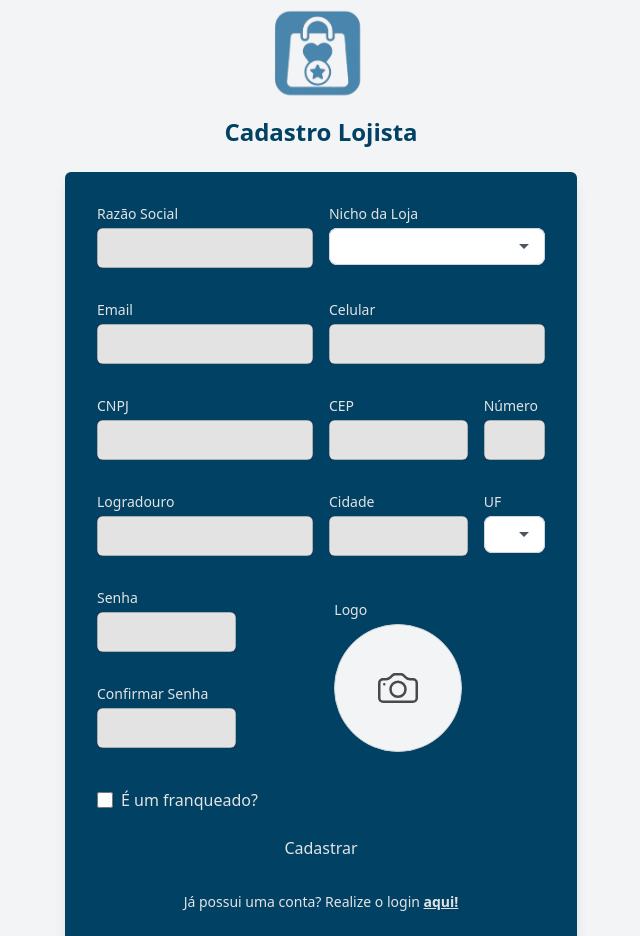
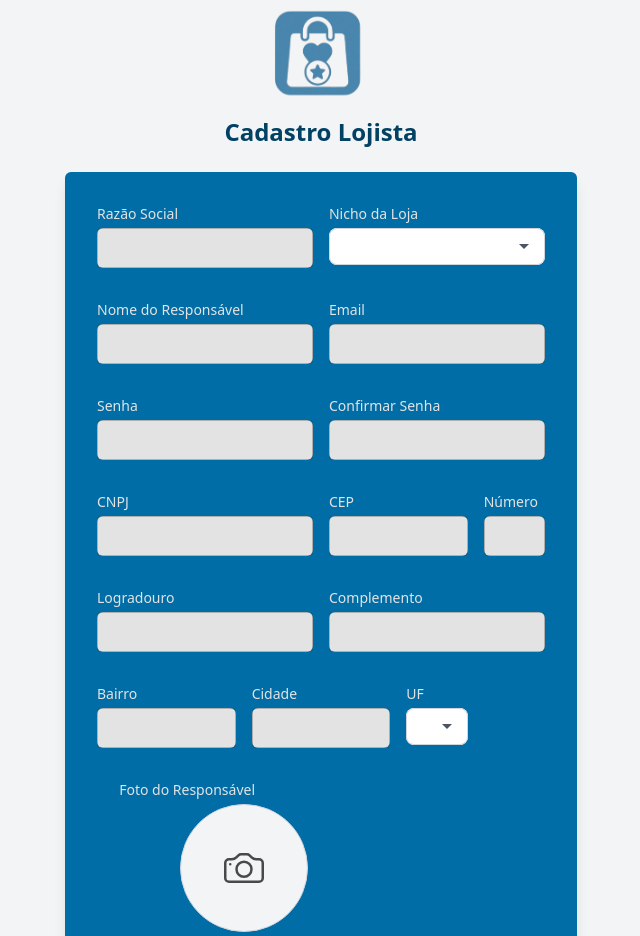
Before and after one commit to CaioAdriano1199/BuyScoreLojistaTelas, a Next.js app: page /cadastro in a window 1280 px wide. Shown: the top 936 px of the page, without its empty margins (319-959 px from the left). Built offline with nearby package versions, Linux system fonts and the light colour scheme.

Commit message:
cadastro funcionando

```diff
--- a/package.json
+++ b/package.json
@@ -12,6 +12,7 @@
     "@emotion/react": "^11.14.0",
     "@emotion/styled": "^11.14.1",
     "@mui/material": "^7.3.4",
+    "axios": "^1.13.2",
     "next": "15.5.4",
     "react": "19.1.0",
     "react-dom": "19.1.0",
--- a/src/app/cadastro/page.js
+++ b/src/app/cadastro/page.js
@@ -7,7 +7,7 @@ export default function CadastroPage() {
   return (
     <div className="flex flex-col items-center justify-center min-h-screen bg-gray-100">
       <Image src="/logo.png" alt="Logo" width={80} height={80} priority className="mb-4 w-32 h-auto" />
-      <h1 className="text-2xl font-bold text-[rgb(0,65,100)] mb-6">Cadastro Lojista</h1>
+      <h1 className="text-2xl font-bold text-[var(--azulescuro)] mb-6">Cadastro Lojista</h1>
 
       <Card className="rounded-2xl shadow-lg p-8 w-full max-w-lg mb-[5%]">
         <CadastroForm />
--- a/src/app/components/cadastroform/cadastroform.js
+++ b/src/app/components/cadastroform/cadastroform.js
@@ -5,125 +5,183 @@ import Input from "../input/input";
 import Button from "../button/button";
 import Combobox from "../combobox/combobox";
 import { top100Films, ufs } from "../combobox/comboboxdata";
-import CameraButton from "../cameraButton/CameraButton";
-import { Router } from "next/router";
+import CameraButton from "../CameraButton/CameraButton";
 
 export default function CadastroForm() {
-  const [isFranqueado, setIsFranqueado] = useState(false);
   const [razaoSocial, setRazaoSocial] = useState("");
   const [nichoLoja, setNichoLoja] = useState("");
+  const [nome, setNome] = useState("");
   const [email, setEmail] = useState("");
-  const [celular, setCelular] = useState("");
+  const [senha, setSenha] = useState("");
+  const [confirmarSenha, setConfirmarSenha] = useState("");
+  const [fotoUsuario, setfotoUsuario] = useState("");
   const [cnpj, setCnpj] = useState("");
   const [cep, setCep] = useState("");
   const [logradouro, setLogradouro] = useState("");
+  const [complemento, setComplemento] = useState("");
+  const [bairro, setBairro] = useState("");
   const [numero, setNumero] = useState("");
   const [cidade, setCidade] = useState("");
   const [estado, setEstado] = useState("");
-  const [senha, setSenha] = useState("");
-  const [confirmarSenha, setConfirmarSenha] = useState("");
-  const [cnpjMatriz, setCnpjMatriz] = useState("");
-  const [codigoVerificacao, setCodigoVerificacao] = useState("");
+
   const router = useRouter();
 
   const handleSubmit = async (e) => {
     e.preventDefault();
 
-    const dados = {
+    if (senha !== confirmarSenha) {
+      alert("As senhas não coincidem!");
+      return;
+    }
+
+    const payload = {
+      cnpj,
       razaoSocial,
-      nichoLoja,
+      descricao: nichoLoja?.label || nichoLoja || "",
+      seguimento: nichoLoja?.label || nichoLoja || "",
+      nome,
       email,
-      celular,
-      cnpj,
+      senha,
+      perfilUsuario: 1,
+      fotoUsuario,
       cep,
       logradouro,
-      numero,
+      complemento,
+      bairro,
       cidade,
-      estado,
-      senha,
-      confirmarSenha,
-      isFranqueado,
-      cnpjMatriz,
-      codigoVerificacao,
+      numero: Number(numero),
+      uf: estado?.value || estado || "",
     };
 
     try {
-      const res = await fetch("/api/cadastro", {
+      const res = await fetch("/cadastro/api/cadastro", {
         method: "POST",
         headers: { "Content-Type": "application/json" },
-        body: JSON.stringify(dados),
+        body: JSON.stringify(payload),
       });
 
-      const result = await res.json().catch(() => null);
-
+      const data = await res.json();
+      console.log("Enviando JSON:", payload);
       if (!res.ok) {
-        throw new Error(result?.mensagem ?? "Erro ao cadastrar");
+        alert(data.mensagem || "Erro ao criar comércio");
+        return;
       }
 
-      if (result?.paymentUrl) {
-        window.location.href = result.paymentUrl;
-      } else {
-        alert("Cadastro realizado com sucesso!");
-        router.push("/login");
-      }
-
-
-
-    } catch (error) {
-      console.error(error);
-      alert(error.message ?? "Erro ao cadastrar!");
+      alert("Comércio criado com sucesso!");
+      router.push("/login");
+    } catch (err) {
+      console.error(err);
+      alert("Erro ao criar comércio");
     }
   };
 
   return (
-    <form className="grid grid-cols-6 gap-4">
+    <form className="grid grid-cols-6 gap-4" onSubmit={handleSubmit}>
+      <Input
+        label="Razão Social"
+        value={razaoSocial}
+        onChange={(e) => setRazaoSocial(e.target.value)}
+        colSpan="col-span-3"
+      />
+      <Combobox
+        label="Nicho da Loja"
+        options={top100Films}
+        value={nichoLoja}
+        onChange={(newValue) => setNichoLoja(newValue)}
+        colSpan="col-span-3"
+      />
 
-      <Input label="Razão Social" value={razaoSocial} onChange={(e) => setRazaoSocial(e.target.value)} colSpan="col-span-3" />
-      <Combobox label="Nicho da Loja" options={top100Films} value={nichoLoja} onChange={(newValue) => setNichoLoja(newValue?.label || null)} colSpan="col-span-3" />
+      <Input
+        label="Nome do Responsável"
+        value={nome}
+        onChange={(e) => setNome(e.target.value)}
+        colSpan="col-span-3"
+      />
+      <Input
+        label="Email"
+        type="email"
+        value={email}
+        onChange={(e) => setEmail(e.target.value)}
+        colSpan="col-span-3"
+      />
+      <Input
+        label="Senha"
+        type="password"
+        value={senha}
+        onChange={(e) => setSenha(e.target.value)}
+        colSpan="col-span-3"
+      />
+      <Input
+        label="Confirmar Senha"
+        type="password"
+        value={confirmarSenha}
+        onChange={(e) => setConfirmarSenha(e.target.value)}
+        colSpan="col-span-3"
+      />
 
-      <Input label="Email" type="email" value={email} onChange={(e) => setEmail(e.target.value)} colSpan="col-span-3" />
-      <Input label="Celular" type="tel" value={celular} onChange={(e) => setCelular(e.target.value)} colSpan="col-span-3" />
-      <Input label="CNPJ" value={cnpj} onChange={(e) => setCnpj(e.target.value)} colSpan="col-span-3" />
-      <Input label="CEP" value={cep} onChange={(e) => setCep(e.target.value)} colSpan="col-span-2" />
-      <Input label="Número" value={numero} onChange={(e) => setNumero(e.target.value)} colSpan="col-span-1" />
-      <Input label="Logradouro" value={logradouro} onChange={(e) => setLogradouro(e.target.value)} colSpan="col-span-3" />
-      <Input label="Cidade" value={cidade} onChange={(e) => setCidade(e.target.value)} colSpan="col-span-2" />
-      <Combobox label="UF" options={ufs} value={estado} onChange={(newValue) => setEstado(newValue?.value || null)} colSpan="col-span-1" />
-
-      <div className="flex flex-col gap-4 col-span-2">
-        <Input label="Senha" type="password" value={senha} onChange={(e) => setSenha(e.target.value)} />
-        <Input label="Confirmar Senha" type="password" value={confirmarSenha} onChange={(e) => setConfirmarSenha(e.target.value)} />
-      </div>
+      <Input
+        label="CNPJ"
+        value={cnpj}
+        onChange={(e) => setCnpj(e.target.value)}
+        colSpan="col-span-3"
+      />
+      <Input
+        label="CEP"
+        value={cep}
+        onChange={(e) => setCep(e.target.value)}
+        colSpan="col-span-2"
+      />
+      <Input
+        label="Número"
+        value={numero}
+        onChange={(e) => setNumero(e.target.value)}
+        colSpan="col-span-1"
+      />
+      <Input
+        label="Logradouro"
+        value={logradouro}
+        onChange={(e) => setLogradouro(e.target.value)}
+        colSpan="col-span-3"
+      />
+      <Input
+        label="Complemento"
+        value={complemento}
+        onChange={(e) => setComplemento(e.target.value)}
+        colSpan="col-span-3"
+      />
+      <Input
+        label="Bairro"
+        value={bairro}
+        onChange={(e) => setBairro(e.target.value)}
+        colSpan="col-span-2"
+      />
+      <Input
+        label="Cidade"
+        value={cidade}
+        onChange={(e) => setCidade(e.target.value)}
+        colSpan="col-span-2"
+      />
+      <Combobox
+        label="UF"
+        options={ufs}
+        value={estado}
+        onChange={(newValue) => setEstado(newValue)}
+        colSpan="col-span-1"
+      />
 
       <div className="flex justify-center items-center col-span-4">
-        <CameraButton textolabel="Logo" />
+        <CameraButton
+          textolabel="Foto do Responsável"
+          onImageChange={(url) => setfotoUsuario(url)} // agora recebe URL
+        />
       </div>
-
-      <label className="flex items-center gap-2 text-[rgb(227,227,227)] col-span-4 mt-2">
-        <input
-          type="checkbox"
-          checked={isFranqueado}
-          onChange={() => setIsFranqueado(!isFranqueado)}
-          className="w-4 h-4"
-        />
-        É um franqueado?
-      </label>
-
-      {isFranqueado && (
-        <>
-          <Input label="CNPJ da Matriz" value={cnpjMatriz} onChange={(e) => setCnpjMatriz(e.target.value)} colSpan="col-span-3" />
-          <Input label="Código de verificação" value={codigoVerificacao} onChange={(e) => setCodigoVerificacao(e.target.value)} colSpan="col-span-3" />
-          <div className="col-span-6 flex justify-center">
-            <Button variant="primary" className="w-1/2">Enviar código</Button>
-          </div>
-        </>
-      )}
 
       <div className="col-span-6 flex justify-center">
         <Button type="submit" variant="primary" className="w-1/2">
           Cadastrar
         </Button>
       </div>
+
       <p className="text-sm text-center mt-2 text-[rgb(227,227,227)] col-span-6">
         Já possui uma conta? Realize o login{" "}
         <a href="/login" className="underline font-semibold">
--- a/src/app/components/card/card.js
+++ b/src/app/components/card/card.js
@@ -2,7 +2,7 @@
 
 export default function Card({ children, className = "" }) {
   return (
-    <div className={`bg-[var(--azulescuro)] rounded-md shadow-lg p-6 ${className}`}>
+    <div className={`bg-[var(--azulclaro)] rounded-md shadow-lg p-6 ${className}`}>
       {children}
     </div>
   );
--- a/src/app/components/combobox/combobox.js
+++ b/src/app/components/combobox/combobox.js
@@ -36,7 +36,10 @@ export default function Combobox({
         value={value}
         disableClearable
         options={options}
-        onChange={(event, newValue) => onChange?.(newValue?.value || "")}
+        onChange={(event, newValue) => onChange?.(newValue)}
+        getOptionLabel={(option) =>
+          typeof option === "string" ? option : option.label
+        }
         size="small"
         className={className}
         sx={{
--- a/src/app/components/itensloja/itensloja.js
+++ b/src/app/components/itensloja/itensloja.js
@@ -1,7 +1,7 @@
 "use client";
 import { useEffect, useState } from "react";
 import Button from "../button/button";
-import CameraButton from "../cameraButton/CameraButton";
+import CameraButton from "../CameraButton/CameraButton";
 import Modal from "../modal/modal";
 import Input from "../input/input";
 import { bffRequest } from "../../../lib/api";
--- a/src/app/components/telalojapontos/telalojapontos.js
+++ b/src/app/components/telalojapontos/telalojapontos.js
@@ -4,7 +4,7 @@ import Input from "../input/input";
 import Button from "../button/button";
 import Itensloja from "../itensloja/itensloja";
 import Modal from "../modal/modal";
-import CameraButton from "../cameraButton/CameraButton";
+import CameraButton from "../CameraButton/CameraButton";
 
 export default function Telalojapontos() {
   const [isModalOpen, setIsModalOpen] = useState(false);
@@ -107,7 +107,6 @@ export default function Telalojapontos() {
         </a>
       </div>
 
-      {/* Aqui passamos o token para o Itensloja */}
       {abaAtiva === "ativos" ? (
         <Itensloja tipo="ativos" searchTerm={searchTerm} token={token} />
       ) : (
```
Also changed, not shown: src/app/cadastro/api/cadastro/route.js (+16 -10 lines), src/app/components/CameraButton/CameraButton.js (+31 -16 lines), 1 other file (tests, documents, lock files or other folders).
